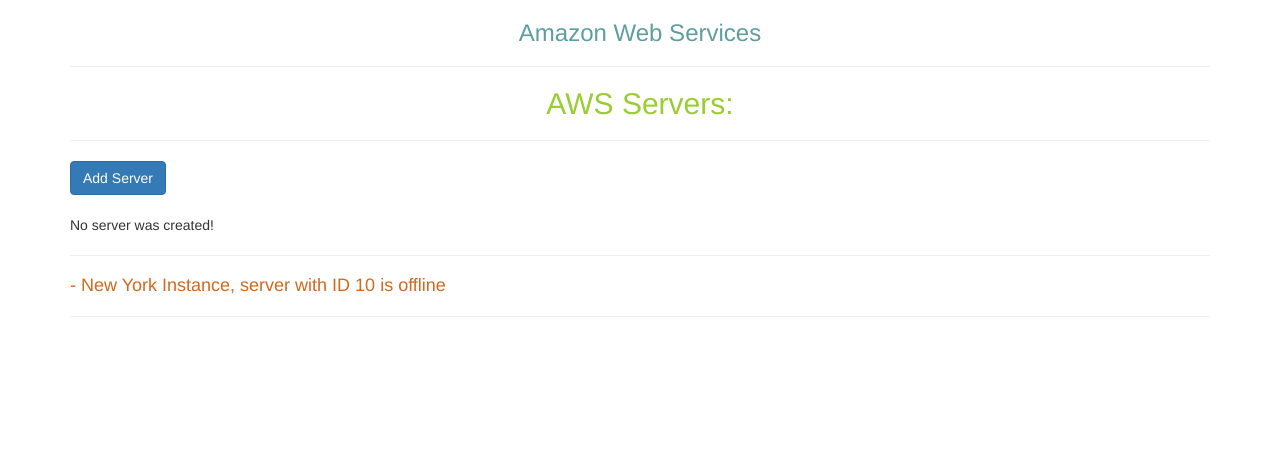
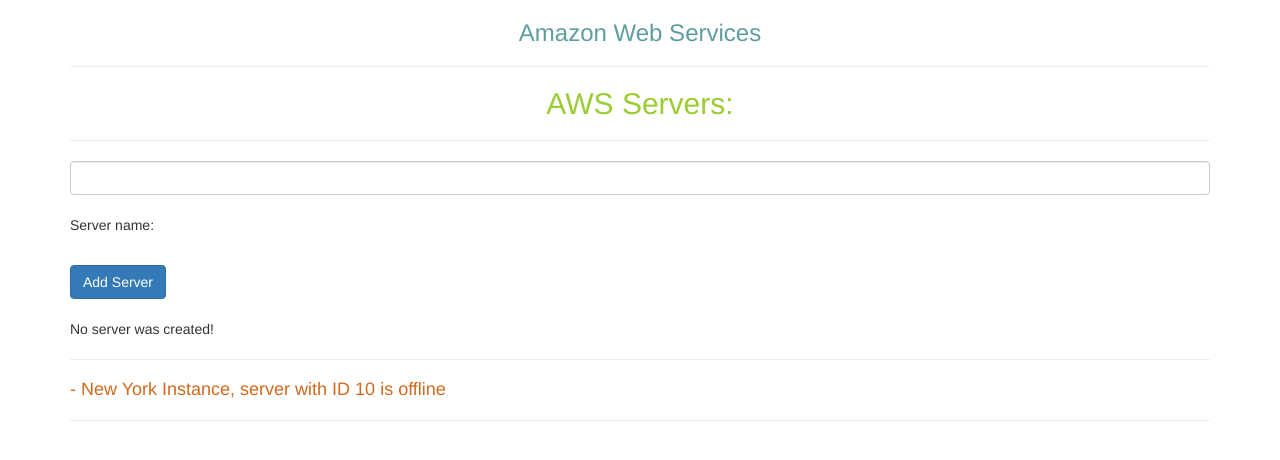
Before and after one commit to HluhovMax/my-first-app, an Angular app: page / in a window 1280 px wide. Shown: the top 460 px of the page. Built offline with nearby package versions, Linux system fonts and the light colour scheme.

Commit message:
Passing and Using Data with Event Binding

```diff
--- a/src/app/servers/servers.component.html
+++ b/src/app/servers/servers.component.html
@@ -1,5 +1,12 @@
 <h2>AWS Servers: </h2>
 <hr>
+<input
+  type="text"
+  class="form-control"
+  (input)="onUpdateServerName($event)">
+<br/>
+<p>Server name: {{serverName}}</p>
+<br/>
 <button
   class="btn btn-primary"
   [disabled]="!allowNewServer"
--- a/src/app/servers/servers.component.ts
+++ b/src/app/servers/servers.component.ts
@@ -1,4 +1,4 @@
-import { Component, OnInit } from '@angular/core';
+import {Component, OnInit} from '@angular/core';
 
 @Component({
   selector: `app-servers`, // <- most common selector type
@@ -9,19 +9,26 @@
 
   allowNewServer = false;
   serverCreationStatus = `No server was created!`;
+  serverName = ``;
 
   constructor() {
     console.log(`Inside ServersComponent.Constructor`)
-    setTimeout(()=>{
+    setTimeout(() => {
       this.allowNewServer = true;
-    },2000)
+    }, 2000)
   }
 
   ngOnInit(): void {
     console.log(`Inside ServersComponent.ngOnInit`)
   }
 
-  onCreateServer(){
+  onCreateServer() {
     this.serverCreationStatus = `Server was created`;
   }
+
+  onUpdateServerName(event: Event) {
+
+    this.serverName = (<HTMLInputElement>event.target).value;
+
+  }
 }
```
